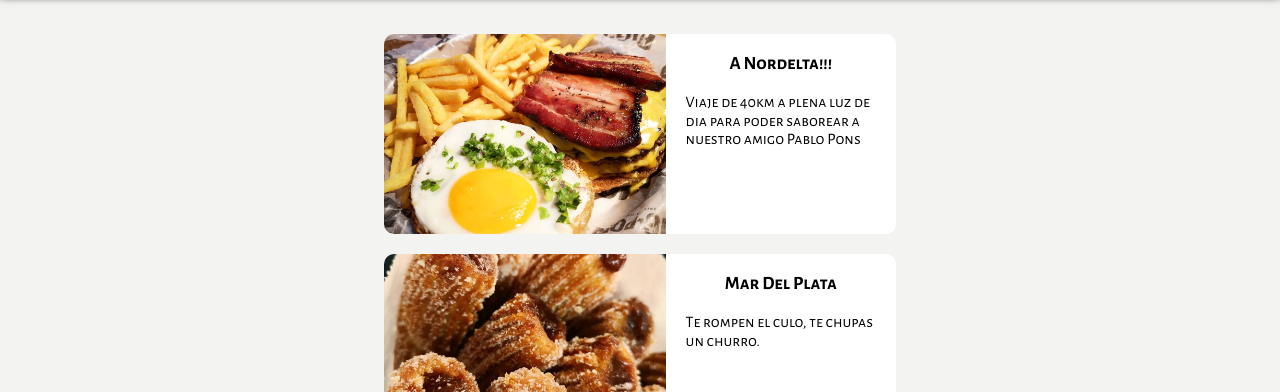
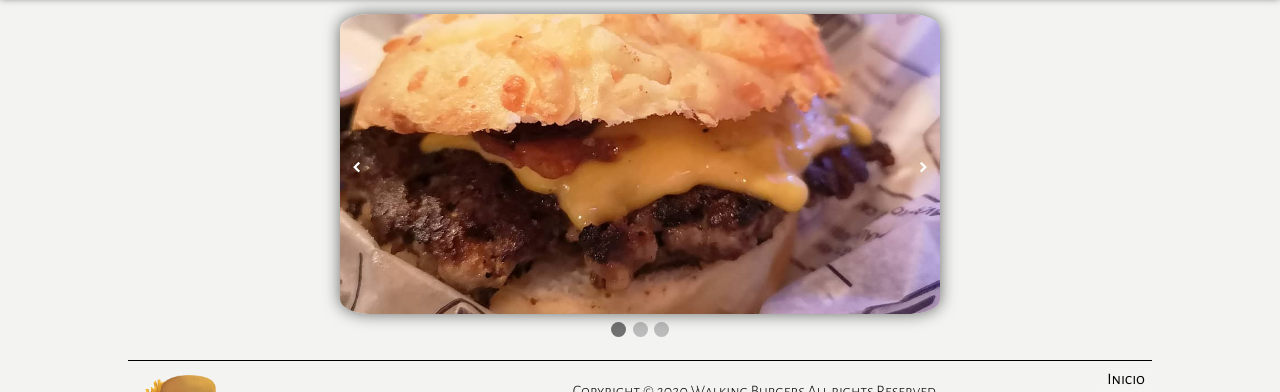
Before and after one commit to CapriLucas/WalkingPagina, a plain HTML site: page index.html in a window 1280 px wide. Shown: the part 104-496 px from the top of the page. Drawn offline with nearby package versions, Linux system fonts and the light colour scheme.

Commit message:
carrousel del index

```diff
--- a/css/styles.css
+++ b/css/styles.css
@@ -163,38 +163,62 @@ body {
 
 /*INDEX*/
 
-.portada {
-	display: flex;
-	flex-direction: column;
-	margin: 20px 0;
-	align-items: center;
+.carrousel {
+	position: relative;
+	margin: auto;
+	height: 300px;
+	width: 80%;
+	max-width: 600px;
+}
+.carrousel img {
+	width: 100%;
+	height: 300px;
+	object-fit: cover;
+	border-radius: 5%;
+	box-shadow: 0px 0px 16px 0px rgba(0, 0, 0, 0.59);
+}
+.boton-slide {
+	position: absolute;
+	top: 50%;
+	cursor: pointer;
+	width: auto;
+	margin-top: -22px;
+	padding: 16px 8px;
+	color: white;
+	font-weight: bold;
+	font-size: 18px;
+	transition: 0.6s ease;
 }
 
-.entrada {
-	display: flex;
-	width: 50%;
-	height: 200px;
-	background-color: white;
-	border-radius: 10px;
-	margin: 10px;
+.boton-slide:hover {
+	background-color: rgba(0, 0, 0, 0.8);
 }
 
-.entrada img {
-	border-radius: 10px 0 0 10px;
-	width: 55%;
-	object-fit: cover;
+.left-slide {
+	left: 0%;
+	border-radius: 0 3px 3px 0;
 }
-.texto-entrada {
-	padding: 0 20px;
-	width: 45%;
+.right-slide {
+	right: 0%;
+	border-radius: 3px 0 0 3px;
 }
-.texto-entrada h3 {
+.contador {
 	text-align: center;
 }
-@media screen and (max-width: 750px) {
-	.entrada {
-		width: 80%;
-	}
+.circulo {
+	cursor: pointer;
+	height: 15px;
+	width: 15px;
+	margin: 8px 2px;
+	background-color: #bbb;
+	border-radius: 50%;
+	display: inline-block;
+	transition: background-color 0.6s ease;
+}
+
+.active,
+.circulo:hover {
+	background-color: #717171;
 }
 /*GALERIA*/
 
@@ -252,6 +276,13 @@ body {
 
 /*VIAJES*/
 
+.portada {
+	display: flex;
+	flex-direction: column;
+	margin: 20px 0;
+	align-items: center;
+}
+
 .entrada-viaje {
 	display: flex;
 	justify-content: space-between;
@@ -286,6 +317,13 @@ body {
 		font-size: 90%;
 	}
 }
+.texto-entrada {
+	padding: 0 20px;
+	width: 45%;
+}
+.texto-entrada h3 {
+	text-align: center;
+}
 
 .hidden {
 	display: none;
--- a/index.html
+++ b/index.html
@@ -34,31 +34,19 @@
 		</header>
 		<div class="menu"></div>
 		<div class="container">
-			<div class="portada">
-				<div class="entrada">
-					<img src="/assets/3 Big pons 40km/bigCheval.jpg" alt="" />
-					<div class="texto-entrada">
-						<h3>A Nordelta!!!</h3>
-						<p>
-							Viaje de 40km a plena luz de dia para poder saborear a nuestro
-							amigo Pablo Pons
-						</p>
-					</div>
-				</div>
-				<div class="entrada">
-					<img src="/assets/6 Hamburgo 20km/churros_manolo.jpg" alt="" />
-					<div class="texto-entrada">
-						<h3>Mar Del Plata</h3>
-						<p>Te rompen el culo, te chupas un churro.</p>
-					</div>
-				</div>
-				<div class="entrada">
-					<img src="/assets/8 La Birra Bar 21km/brgkid.jpg" alt="" />
-					<div class="texto-entrada">
-						<h3>La vieja y confiable Birra</h3>
-						<p>Duenio gordito y carinioso.</p>
-					</div>
-				</div>
+			<div class="carrousel">
+				<img src="./assets/7 Burgertify 30km/contra.jpg" alt="" />
+				<span class="boton-slide left-slide">
+					<i class="bx bxs-chevron-left"></i>
+				</span>
+				<span class="boton-slide right-slide">
+					<i class="bx bxs-chevron-right"></i>
+				</span>
+			</div>
+			<div class="contador">
+				<div class="circulo"></div>
+				<div class="circulo"></div>
+				<div class="circulo"></div>
 			</div>
 		</div>
 		<footer>
--- a/js/app.js
+++ b/js/app.js
@@ -1,3 +1,4 @@
+import { carrouselDeImagenes } from "./carrousel.js";
 import {
 	hamburgerMenu,
 	responsiveHamburger,
@@ -9,6 +10,7 @@ d.addEventListener("DOMContentLoaded", e => {
 	hamburgerMenu(".hamburger", ".navegador", ".menu");
 	responsiveHamburger(".navegador", "(max-width: 640px)");
 	clickEnlace(".menu");
+	carrouselDeImagenes(".carrousel", ".circulo", ".left-slide", ".right-slide");
 });
 
 /*	responsiveMedia(
--- /dev/null
+++ b/js/carrousel.js
@@ -0,0 +1,51 @@
+const d = document;
+const imagenes = [
+	'<img src="./assets/4 The Laundry 15km/marucha.jpg" alt="" />',
+	'<img src="./assets/5 Voraz 27km/laMontana.jpg" alt="" />',
+	'<img src="./assets/7 Burgertify 30km/contra.jpg" alt="" />',
+];
+let imgActual = 0;
+
+function modificarImg(num, salto, botones) {
+	botones[imgActual].classList.remove("active");
+	if (salto) {
+		imgActual = num;
+	} else {
+		imgActual += num;
+		if (imgActual == -1) imgActual = 2;
+		if (imgActual == 3) imgActual = 0;
+	}
+	botones[imgActual].classList.add("active");
+}
+
+export function carrouselDeImagenes(
+	claseCarrousel,
+	claseCirculos,
+	leftSlide,
+	rightSlide
+) {
+	const $carrousel = d.querySelector(claseCarrousel);
+	const $botones = d.querySelectorAll(claseCirculos);
+	const botones = Array.from($botones);
+	console.log(botones);
+	$carrousel.firstElementChild.outerHTML = imagenes[imgActual];
+	botones[imgActual].classList.add("active");
+
+	d.addEventListener("click", e => {
+		if (e.target.matches(leftSlide) || e.target.matches(`${leftSlide} *`)) {
+			modificarImg(-1, false, botones);
+			$carrousel.firstElementChild.outerHTML = imagenes[imgActual];
+		} else if (
+			e.target.matches(rightSlide) ||
+			e.target.matches(`${rightSlide} *`)
+		) {
+			modificarImg(1, false, botones);
+			$carrousel.firstElementChild.outerHTML = imagenes[imgActual];
+		}
+		if (botones.includes(e.target)) {
+			let pos = botones.indexOf(e.target);
+			modificarImg(pos, true, botones);
+			$carrousel.firstElementChild.outerHTML = imagenes[imgActual];
+		}
+	});
+}
```
